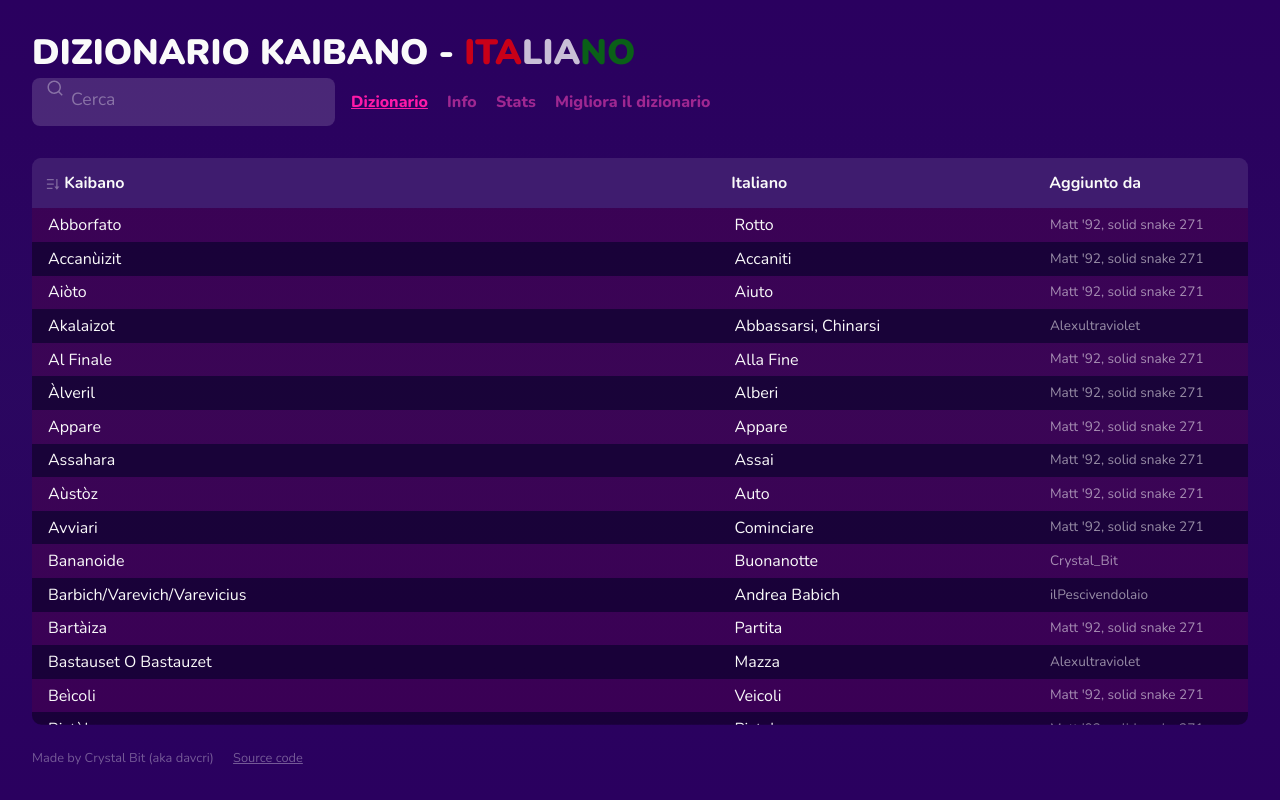
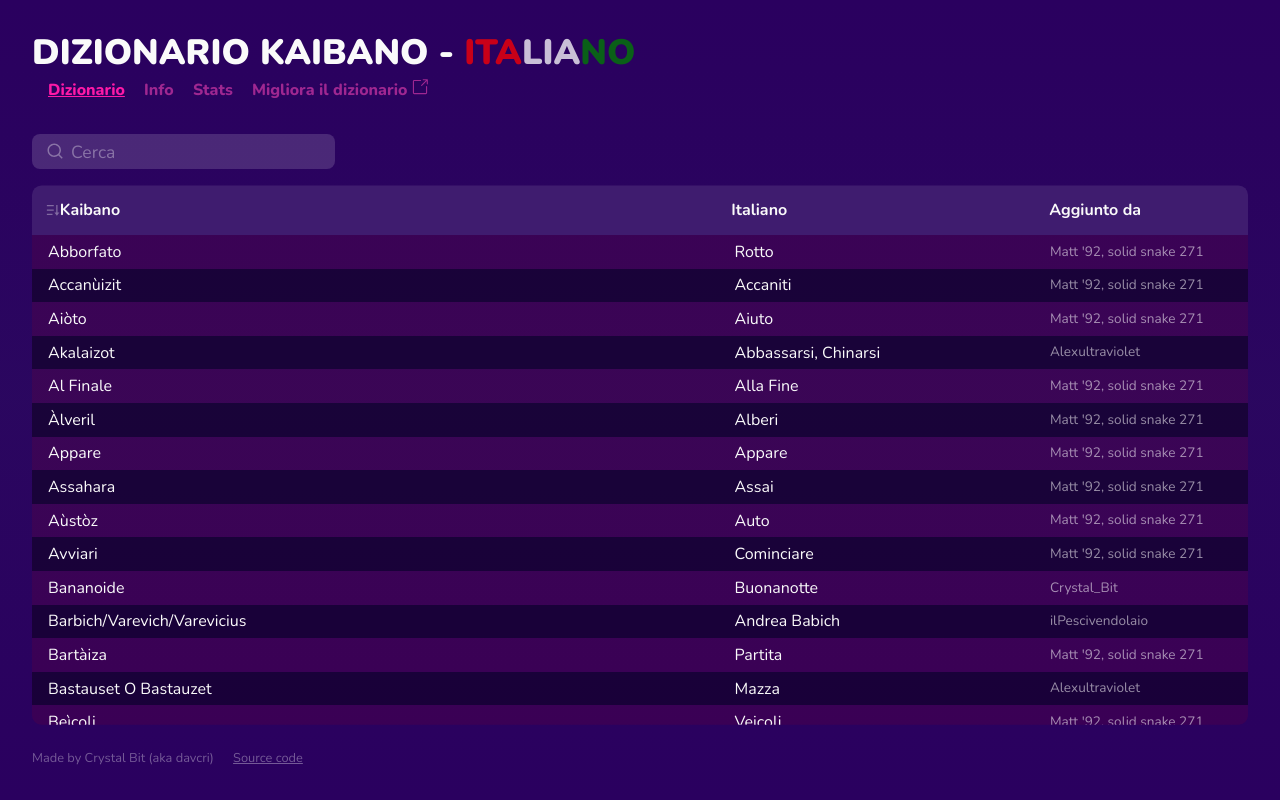
Before and after one commit to davcri/kaibano-dizionario, a Vue app: page /#/ in a window 1280 px wide. Built offline with nearby package versions, Linux system fonts and the light colour scheme; no server answers.

Commit message:
fix: style and move search bar to a dedicated row in order to stabilize header link positions across pages

```diff
--- a/src/components/Navigation.vue
+++ b/src/components/Navigation.vue
@@ -1,10 +1,7 @@
-<script setup>
-import TermSearch from "./TermSearch.vue";
-</script>
+
 
 <template>
   <div id="nav" class="flex f-wrap">
-    <TermSearch />
     <router-link to="/" style="margin-left: 16px">Dizionario</router-link>
     <router-link to="/info">Info</router-link>
     <router-link to="/stats">Stats</router-link>
@@ -12,6 +9,7 @@ import TermSearch from "./TermSearch.vue";
       href="https://docs.google.com/spreadsheets/d/16MXvgyvb-NFViSVvF7ZsNnkjDRzIvdi94DkZYuyWj9Y/edit?usp=sharing"
     >
       Migliora il dizionario
+      <svg width="18px" viewBox="0 0 24 24" xmlns="http://www.w3.org/2000/svg"><path d="M15.5 2.25a.75.75 0 01.75-.75h5.5a.75.75 0 01.75.75v5.5a.75.75 0 01-1.5 0V4.06l-6.22 6.22a.75.75 0 11-1.06-1.06L19.94 3h-3.69a.75.75 0 01-.75-.75z"/><path d="M2.5 4.25c0-.966.784-1.75 1.75-1.75h8.5a.75.75 0 010 1.5h-8.5a.25.25 0 00-.25.25v15.5c0 .138.112.25.25.25h15.5a.25.25 0 00.25-.25v-8.5a.75.75 0 011.5 0v8.5a1.75 1.75 0 01-1.75 1.75H4.25a1.75 1.75 0 01-1.75-1.75V4.25z"/></svg>
     </a>
   </div>
 </template>
@@ -25,7 +23,7 @@ import TermSearch from "./TermSearch.vue";
   margin-bottom: 0.5em;
 }
 
-#nav a {
+#nav a, #nav a * {
   text-decoration: unset;
   font-weight: 800;
   margin-right: 1em;
@@ -33,8 +31,15 @@ import TermSearch from "./TermSearch.vue";
   color: var(--violet-highlight-semitransparent);
 }
 
-#nav a:hover {
+#nav a svg {
+  position: absolute;
+  fill: var(--violet-highlight-semitransparent);
+  /* top: -2px; */
+}
+
+#nav a:hover, #nav a:hover svg {
   color: var(--violet-highlight);
+  fill: var(--violet-highlight);
 }
 
 #nav a.router-link-active {
--- a/src/components/Table.vue
+++ b/src/components/Table.vue
@@ -1,12 +1,19 @@
+<script setup>
+import TermSearch from "./TermSearch.vue";
+</script>
+
 <template>
+  <TermSearch />
+
   <div class="row content">
     <table>
       <thead>
         <tr>
-          <th>
+          <th class="flex">
             <IconSort :asc="true" style="width: 15px" />
             Kaibano
           </th>
+
           <th>Italiano</th>
           <th>Aggiunto da</th>
         </tr>
@@ -36,6 +43,7 @@
 <script>
 import TableScrollBackButton from "./TableScrollBackButton.vue";
 import IconSort from "./icons/IconSort.vue";
+
 export default {
   props: ["words"],
   methods: {
--- a/src/components/TermSearch.vue
+++ b/src/components/TermSearch.vue
@@ -105,6 +105,8 @@ svg {
 
 svg.search-icon {
   margin-left: 0.6em;
+  position: relative;
+  top: 2px;
 }
 
 svg.clear-icon {
```
